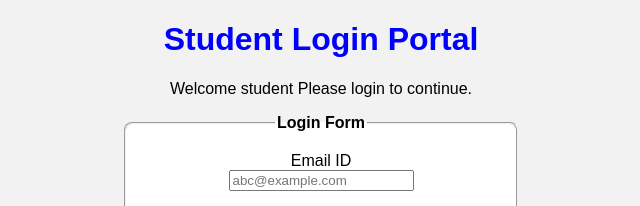
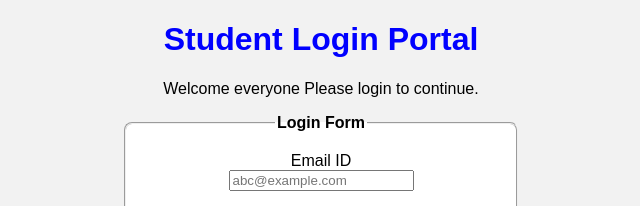
Before and after one commit to Selvapriya4321/project, a website: page public/login.html in a window 1280 px wide. Shown: the top 206 px of the page, 319-959 px from the left. Drawn offline with Linux system fonts and the light colour scheme.

Commit message:
Updated login page

```diff
--- a/public/login.html
+++ b/public/login.html
@@ -33,7 +33,7 @@
 
     <header>
         <h1>Student Login Portal</h1> <!-- NEW -->
-        <p>Welcome student Please login to continue.</p> <!-- NEW -->
+        <p>Welcome everyone Please login to continue.</p> <!-- NEW -->
     </header>
 
     <form action="/login" method="POST">
```
